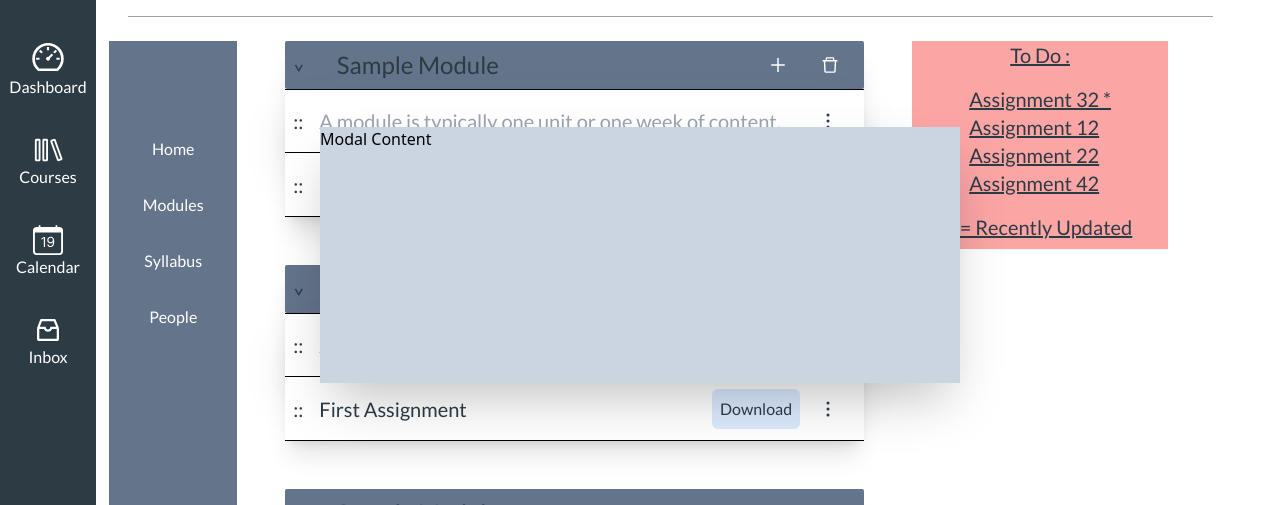
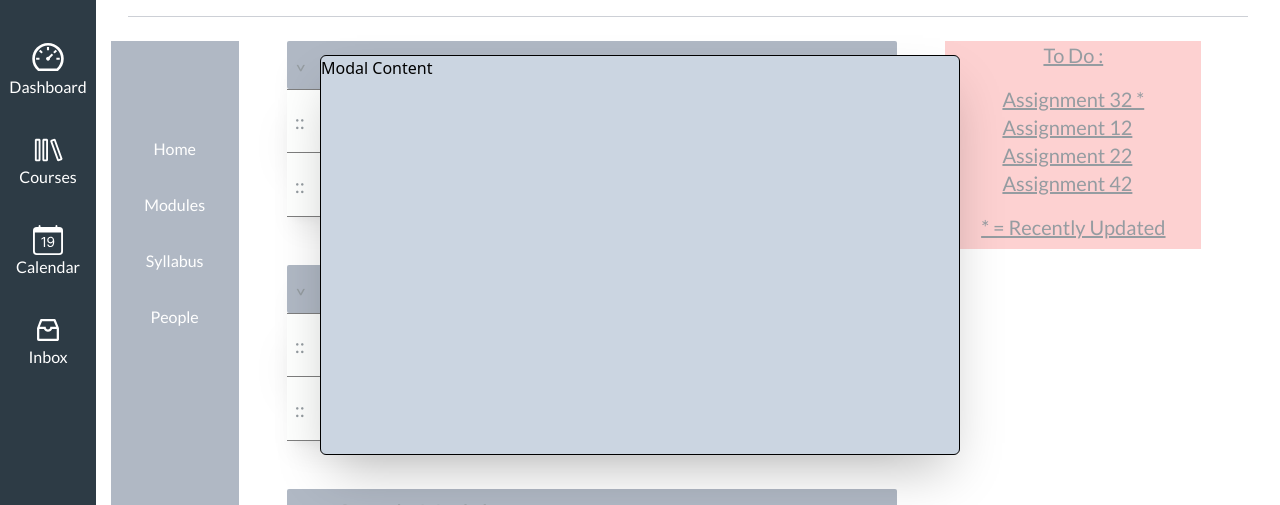
Before and after one commit to SilahicAmil/nextjs-canvas-classroom, a Next.js app: page /courses/calc-103 in a window 1280 px wide. Both pictures are taken after a click on the button "Module". Shown: the part 145-650 px from the top of the page. Built offline with nearby package versions, Linux system fonts and the light colour scheme.

Commit message:
adding more styling for when opening modal

```diff
--- a/components/CourseDetails/CourseDetails.js
+++ b/components/CourseDetails/CourseDetails.js
@@ -10,14 +10,14 @@ const CourseDetails = ({}) => {
 
   return (
     <>
-      <div className="m-8 w-11/12">
+      <div className={`m-8 ${openModal ? " opacity-50" : "opacity-100"}`}>
         <div className="ml-12">
           {/* eventually update name dynamically */}
           <Header>Course: Intro to Science</Header>
         </div>
-        <hr className=" mt-4 border-t border-gray-400" />
+        <hr className="mt-4 border-t border-gray-400" />
 
-        <div className="flex items-center w-full mla-tuo gap-8  mb-6 mt-4">
+        <div className="flex items-center w-full gap-8 mb-6 mt-4">
           <button
             className="bg-green-300 flex items-center justify-center ml-auto w-32 p-2 rounded-lg gap-4 text-md"
             onClick={() => setOpenModal(true)}
--- a/components/CourseDetails/ModuleModal/ModuleModal.js
+++ b/components/CourseDetails/ModuleModal/ModuleModal.js
@@ -1,7 +1,7 @@
 const ModuleModal = ({}) => {
   return (
     <>
-      <div className="top-0 m-auto z-50 shadow-2xl left-0 bottom-0 right-0 items-center  absolute w-1/2  h-64 bg-slate-300 ">
+      <div className="top-0 m-auto z-50 shadow-2xl rounded-md left-0 bottom-0 right-0 items-center  absolute w-1/2 h-1/2 bg-slate-300 border border-black">
         <h1>Modal Content</h1>
       </div>
     </>
```
